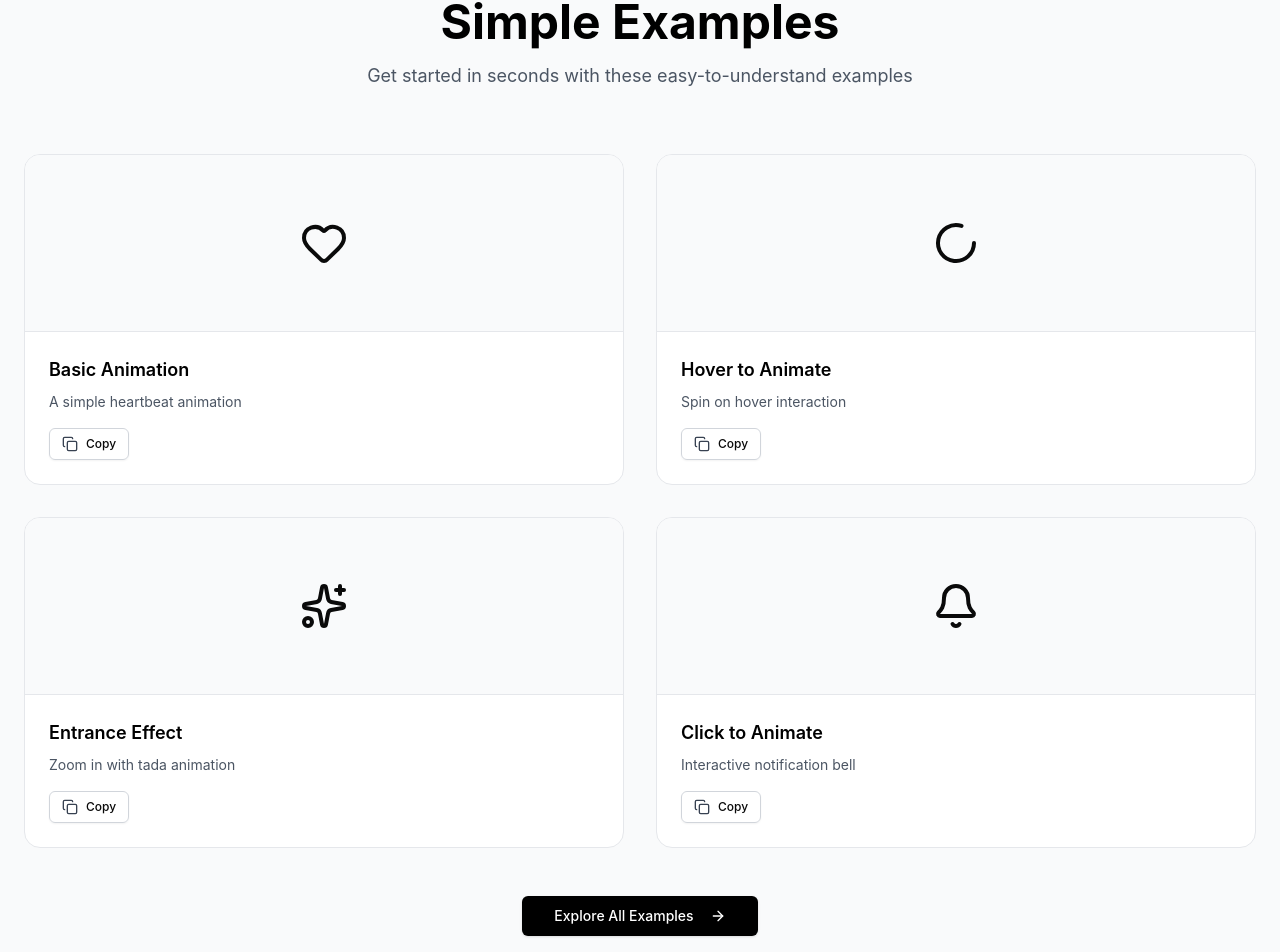
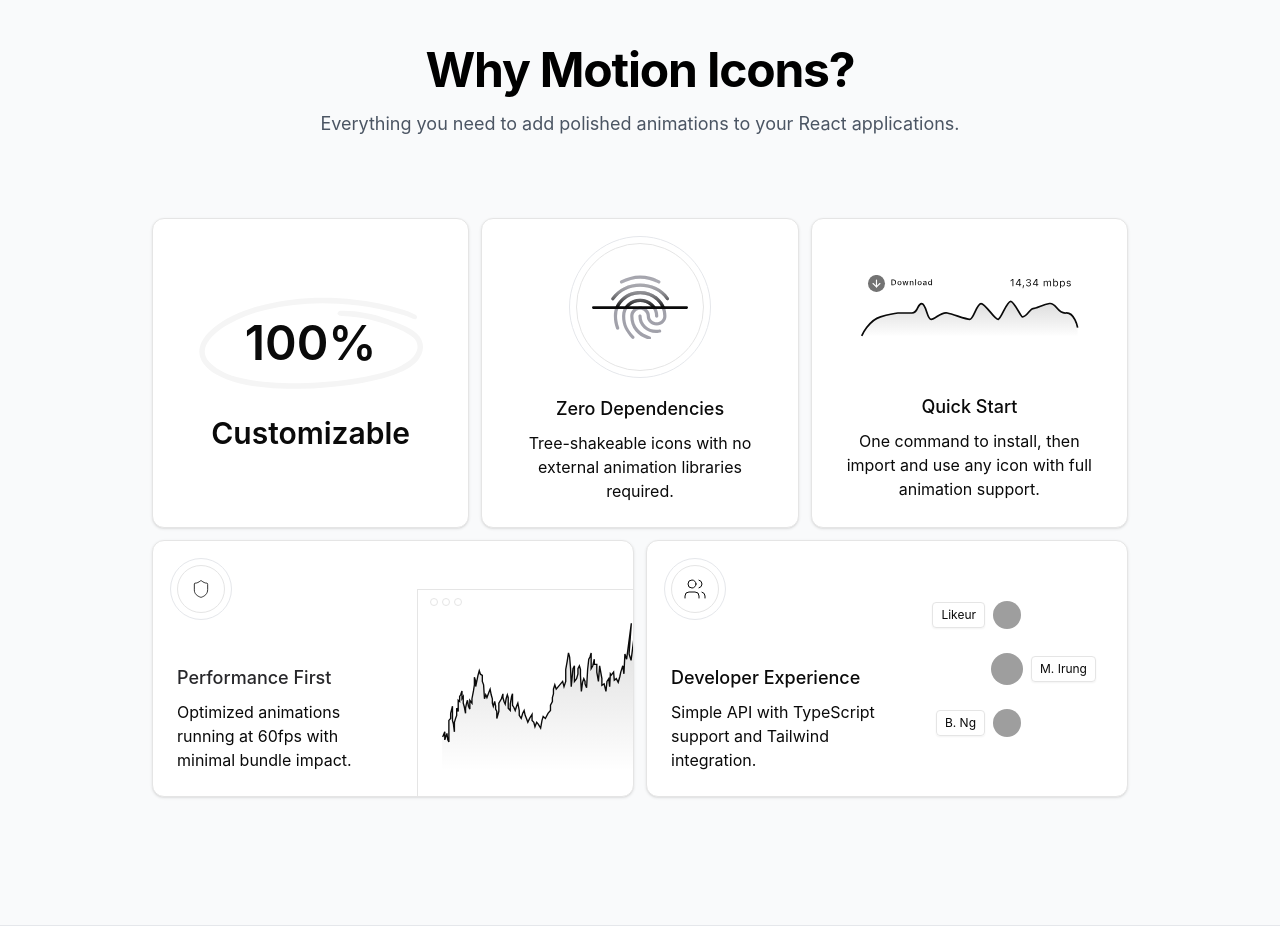
Before and after one commit to Garvit1000/motion-icons, a React (Vite) app: page / in a window 1280 px wide. Shown: the part 1814-2766 px from the top of the page. Built offline with nearby package versions, Linux system fonts and the light colour scheme; grey boxes are pictures that could not be loaded.

Commit message:
refactor: switch to motion-icons-react and remove examples

```diff
--- a/src/components/CodeCompareSection.jsx
+++ b/src/components/CodeCompareSection.jsx
@@ -38,7 +38,7 @@ export default function Icons() {
 }
 `;
 
-  const afterCode = `import { MotionIcon } from '@motion-icons/react';
+  const afterCode = `import { MotionIcon } from 'motion-icons-react';
 import '@motion-icons/react/style.css';
 
 
--- a/src/components/hero-section.jsx
+++ b/src/components/hero-section.jsx
@@ -102,8 +102,8 @@ const HeroSection = () => {
                                     A lightweight React icon library with built-in animations. Customizable, accessible, and optimized for production.
                                 </TextEffect>
 
-                                <Code showCopyButton copyText="npm install @motion-icons/react lucide-react" className="mb-12">
-                                    npm install @motion-icons/react lucide-react
+                                <Code showCopyButton copyText="npm install motion-icons-react lucide-react" className="mb-12">
+                                    npm install motion-icons-react lucide-react
                                 </Code>
 
                                 {/* CTA Buttons */}
--- a/src/pages/EntranceAnimations.jsx
+++ b/src/pages/EntranceAnimations.jsx
@@ -141,25 +141,7 @@ const EntranceAnimations = () => {
                     <div className="mb-20">
                         <h2 className="text-2xl font-bold text-black mb-6">Real-World Examples</h2>
                         <div className="grid md:grid-cols-2 gap-8">
-                            {/* Animated Copy Button */}
-                            <div className="bg-gray-50 rounded-2xl border border-gray-200 p-8">
-                                <h3 className="text-lg font-semibold text-black mb-4">Animated Copy Button</h3>
-                                <p className="text-sm text-gray-600 mb-6">
-                                    Click to see the icon transition and state change animation
-                                </p>
-                                <AnimatedCopyButton textToCopy="npm install @motion-icons/react">
-                                    Copy Install Command
-                                </AnimatedCopyButton>
-                                <div className="mt-6 bg-white rounded-lg p-4 border border-gray-200">
-                  <pre className="text-xs text-gray-800 font-mono overflow-x-auto">
-{`<AnimatedCopyButton
-  textToCopy="npm install @motion-icons/react"
->
-  Copy Install Command
-</AnimatedCopyButton>`}
-                  </pre>
-                                </div>
-                            </div>
+
 
                             {/* Icon with Entrance + Loop */}
                             <div className="bg-gray-50 rounded-2xl border border-gray-200 p-8">
@@ -242,36 +224,6 @@ const EntranceAnimations = () => {
                                 </div>
                             </div>
 
-                            {/* Interactive Hover */}
-                            <div className="bg-gray-50 rounded-2xl border border-gray-200 p-8">
-                                <h3 className="text-lg font-semibold text-black mb-4">Interactive Hover Animation</h3>
-                                <p className="text-sm text-gray-600 mb-6">
-                                    Trigger animations on user interaction
-                                </p>
-                                <div className="flex items-center justify-center h-24">
-                                    <Button variant="outline" className="border-gray-300 hover:border-black">
-                                        <MotionIcon
-                                            name="Sparkles"
-                                            size={20}
-                                            animation="tada"
-                                            trigger="hover"
-                                            interactive
-                                            className="mr-2 text-black"
-                                        />
-                                        Hover Me
-                                    </Button>
-                                </div>
-                                <div className="mt-6 bg-white rounded-lg p-4 border border-gray-200">
-                  <pre className="text-xs text-gray-800 font-mono overflow-x-auto">
-{`<MotionIcon
-  name="Sparkles"
-  animation="tada"
-  trigger="hover"
-  interactive
-/>`}
-                  </pre>
-                                </div>
-                            </div>
                         </div>
                     </div>
 
--- a/src/pages/Home.jsx
+++ b/src/pages/Home.jsx
@@ -75,143 +75,6 @@ function App() {
       {/* Code Example */}
       <CodeComparisonSection/>
 
-      {/* Example Usage Section */}
-      <section className="py-20 px-6 bg-gray-50">
-        <div className="max-w-7xl mx-auto">
-          <div className="text-center mb-16">
-            <h2 className="text-4xl md:text-5xl font-bold text-black mb-4">
-              Simple Examples
-            </h2>
-            <p className="text-lg text-gray-600 max-w-2xl mx-auto">
-              Get started in seconds with these easy-to-understand examples
-            </p>
-          </div>
-
-          <div className="grid md:grid-cols-2 gap-8">
-            {/* Example 1: Basic Animation */}
-            <div className="bg-white rounded-2xl border border-gray-200 overflow-hidden">
-              <div className="p-6 border-b border-gray-200 bg-gray-50">
-                <div className="flex items-center justify-center h-32">
-                  <MotionIcon
-                    name="Heart"
-                    size={48}
-                    animation="heartbeat"
-                    className="text-red-500"
-                  />
-                </div>
-              </div>
-              <div className="p-6">
-                <h3 className="text-lg font-semibold text-black mb-2">Basic Animation</h3>
-                <p className="text-sm text-gray-600 mb-4">A simple heartbeat animation</p>
-                <AnimatedCopyButton
-                  code={`<MotionIcon
-  name="Heart"
-  size={48}
-  animation="heartbeat"
-  className="text-red-500"
-/>`}
-                />
-              </div>
-            </div>
-
-            {/* Example 2: Hover Trigger */}
-            <div className="bg-white rounded-2xl border border-gray-200 overflow-hidden">
-              <div className="p-6 border-b border-gray-200 bg-gray-50">
-                <div className="flex items-center justify-center h-32">
-                  <MotionIcon
-                    name="Loader2"
-                    size={48}
-                    animation="spin"
-                    trigger="hover"
-                    className="text-blue-500"
-                  />
-                </div>
-              </div>
-              <div className="p-6">
-                <h3 className="text-lg font-semibold text-black mb-2">Hover to Animate</h3>
-                <p className="text-sm text-gray-600 mb-4">Spin on hover interaction</p>
-                <AnimatedCopyButton
-                  code={`<MotionIcon
-  name="Loader2"
-  size={48}
-  animation="spin"
-  trigger="hover"
-  className="text-blue-500"
-/>`}
-                />
-              </div>
-            </div>
-
-            {/* Example 3: Entrance Animation */}
-            <div className="bg-white rounded-2xl border border-gray-200 overflow-hidden">
-              <div className="p-6 border-b border-gray-200 bg-gray-50">
-                <div className="flex items-center justify-center h-32">
-                  <MotionIcon
-                    name="Sparkles"
-                    size={48}
-                    entrance="zoomIn"
-                    animation="tada"
-                    className="text-yellow-500"
-                  />
-                </div>
-              </div>
-              <div className="p-6">
-                <h3 className="text-lg font-semibold text-black mb-2">Entrance Effect</h3>
-                <p className="text-sm text-gray-600 mb-4">Zoom in with tada animation</p>
-                <AnimatedCopyButton
-                  code={`<MotionIcon
-  name="Sparkles"
-  size={48}
-  entrance="zoomIn"
-  animation="tada"
-  className="text-yellow-500"
-/>`}
-                />
-              </div>
-            </div>
-
-            {/* Example 4: Interactive Button */}
-            <div className="bg-white rounded-2xl border border-gray-200 overflow-hidden">
-              <div className="p-6 border-b border-gray-200 bg-gray-50">
-                <div className="flex items-center justify-center h-32">
-                  <MotionIcon
-                    name="Bell"
-                    size={48}
-                    animation="wiggle"
-                    trigger="click"
-                    interactive={true}
-                    className="text-purple-500"
-                  />
-                </div>
-              </div>
-              <div className="p-6">
-                <h3 className="text-lg font-semibold text-black mb-2">Click to Animate</h3>
-                <p className="text-sm text-gray-600 mb-4">Interactive notification bell</p>
-                <AnimatedCopyButton
-                  code={`<MotionIcon
-  name="Bell"
-  size={48}
-  animation="wiggle"
-  trigger="click"
-  interactive={true}
-  className="text-purple-500"
-/>`}
-                />
-              </div>
-            </div>
-          </div>
-
-          <div className="text-center mt-12">
-            <Link to="/animations">
-              <Button size="lg" className="bg-black text-white hover:bg-gray-800">
-                Explore All Examples
-                <ArrowRight className="ml-2 h-4 w-4" />
-              </Button>
-            </Link>
-          </div>
-        </div>
-      </section>
-
       {/* Features Grid */}
         <Features/>
 
```
